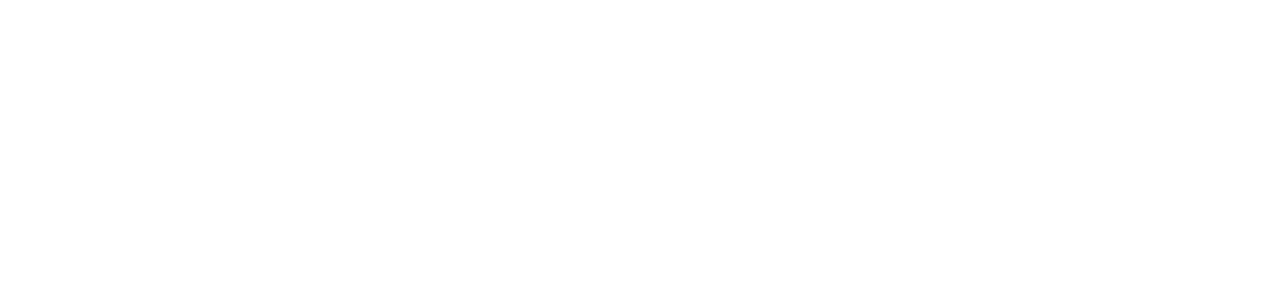
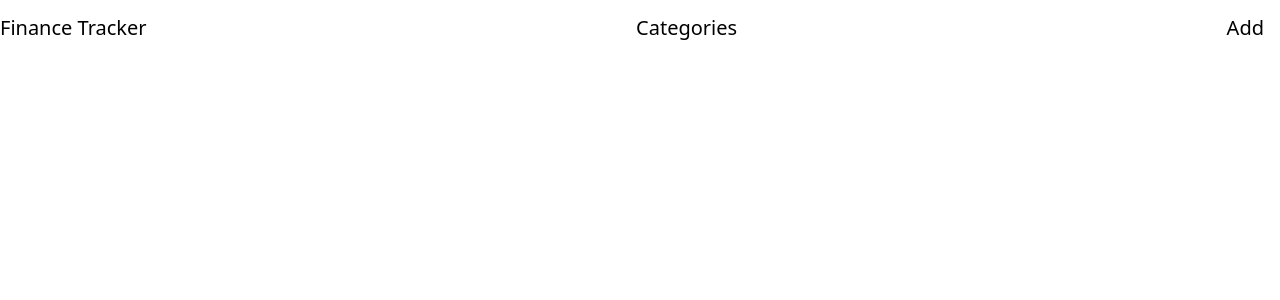
Before and after one commit to mxrsel/control-work9, a React (Vite) app: page / in a window 1280 px wide. Shown: the top 300 px of the page. Built offline with nearby package versions, Linux system fonts and the light colour scheme.

Commit message:
created toolbar and layout components and added to app

```diff
--- a/src/App.tsx
+++ b/src/App.tsx
@@ -1,9 +1,12 @@
+import Layout from "./components/Layout/Layout.tsx";
 
 const App = () => {
     return (
-        <div>
+        <>
+            <Layout>
 
-        </div>
+            </Layout>
+        </>
     );
 };
 
--- /dev/null
+++ b/src/components/Layout/Layout.tsx
@@ -0,0 +1,18 @@
+import React, {PropsWithChildren} from 'react';
+import Toolbar from "../Toolbar/Toolbar.tsx";
+
+const Layout: React.FC<PropsWithChildren> = ({children}) => {
+    return (
+        <div>
+            <header>
+                <Toolbar />
+            </header>
+
+            <div className="content">
+                {children}
+            </div>
+        </div>
+    );
+};
+
+export default Layout;
--- /dev/null
+++ b/src/components/Toolbar/Toolbar.tsx
@@ -0,0 +1,13 @@
+import {NavLink} from "react-router-dom";
+
+const Toolbar = () => {
+    return (
+        <div className='navbar'>
+            <NavLink to='/' className='navbar-brand'>Finance Tracker</NavLink>
+            <NavLink to='/categories' className='navbar-brand'>Categories</NavLink>
+            <NavLink to='/newTransaction' className='navbar-brand'>Add</NavLink>
+        </div>
+    );
+};
+
+export default Toolbar;
```
